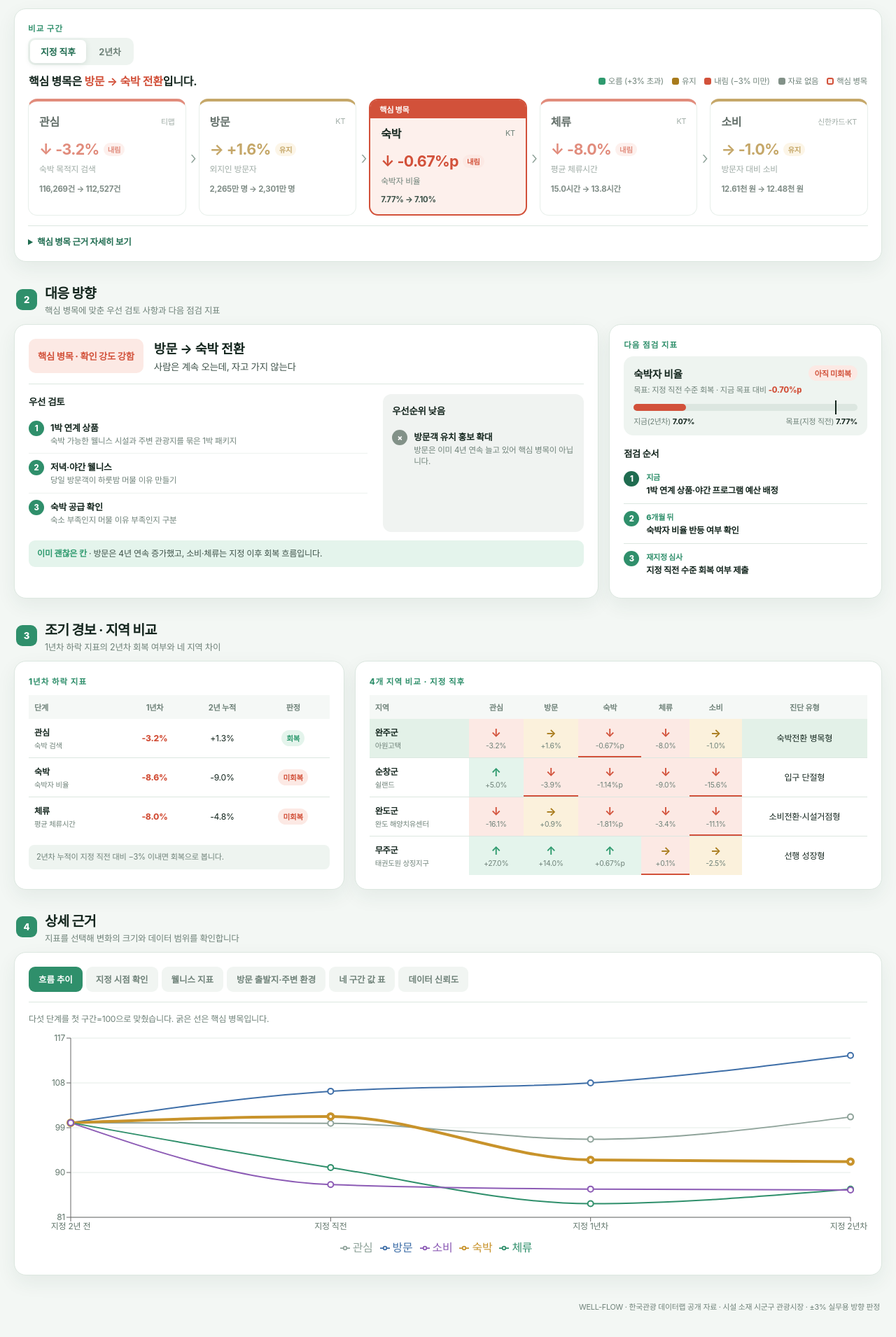
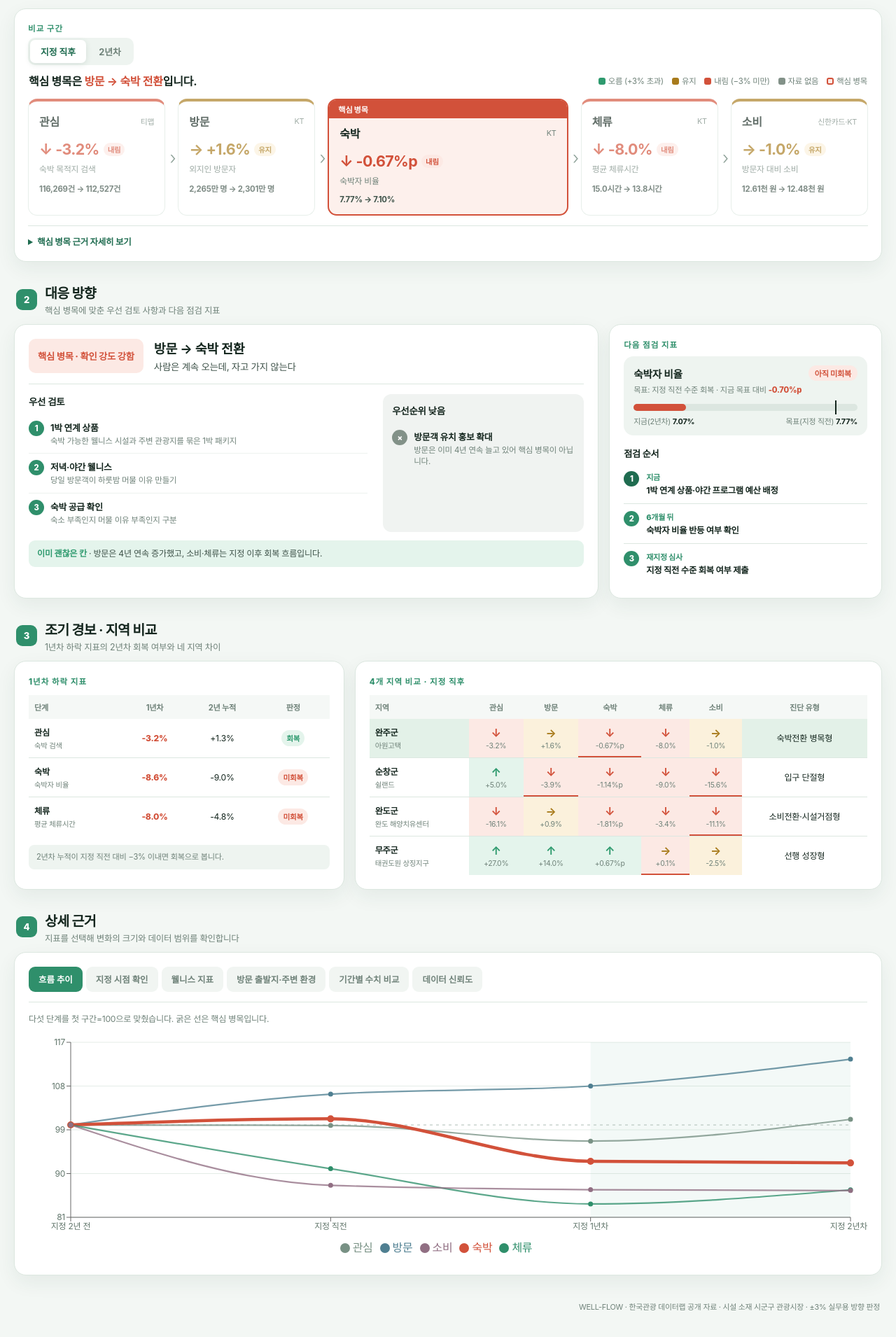
Before and after one commit to hyooos/Wellness, a Next.js app in the folder vercel-dashboard/: page / in a window 1280 px wide. Shown: the part 606-2516 px from the top of the page at 70% size. Built offline with nearby package versions, Linux system fonts and the light colour scheme; a web font is replaced by a local one.

Commit message:
Refine bottleneck emphasis and detail charts

```diff
--- a/vercel-dashboard/app/globals.css
+++ b/vercel-dashboard/app/globals.css
@@ -125,8 +125,9 @@ main { width: min(1480px, calc(100% - 40px)); margin: 0 auto; padding: 22px 0 42
 .stage-legend i.down { background: var(--down); }
 .stage-legend i.na { background: var(--na); }
 .stage-legend i.bottleneck { background: var(--down-bg); border: 2px solid var(--down); }
-.stage-flow { display: grid; grid-template-columns: repeat(5, minmax(0, 1fr)); gap: 18px; }
-.stage-wrap { position: relative; min-width: 0; }
+.stage-flow { display: flex; align-items: stretch; gap: 18px; }
+.stage-wrap { position: relative; min-width: 0; flex: 1 1 0; transition: flex .2s ease; }
+.stage-wrap.bottleneck-wrap { flex: 1.75 1 0; }
 .stage-card { position: relative; min-height: 167px; padding: 16px 15px 14px; border: 1px solid var(--line); border-radius: 13px; background: #fff; }
 .stage-card.up { border-top: 4px solid var(--up); }
 .stage-card.flat { border-top: 4px solid var(--flat); }
@@ -284,7 +285,9 @@ footer { margin-top: 23px; padding: 13px 3px; color: var(--muted); font-size: .6
   main { width: min(100% - 24px, 1100px); }
   .hero-grid { grid-template-columns: minmax(370px, 1fr) minmax(460px, 1.15fr); }
   .site-main { grid-template-columns: .75fr 1.25fr; }
-  .stage-flow { gap: 11px; }
+  .stage-flow { flex-wrap: wrap; gap: 11px; }
+  .stage-wrap { flex: 1 1 30%; }
+  .stage-wrap.bottleneck-wrap { flex: 1 1 100%; }
   .stage-arrow { right: -10px; }
   .compare-grid { grid-template-columns: 1fr; }
   .wellness-grid { grid-template-columns: repeat(3, 1fr); }
@@ -302,7 +305,8 @@ footer { margin-top: 23px; padding: 13px 3px; color: var(--muted); font-size: .6
   .site-panel { min-height: 310px; }
   .site-main { grid-template-columns: 41% 1fr; }
   .site-copy { padding: 15px 18px; }
-  .stage-flow { grid-template-columns: 1fr; gap: 8px; }
+  .stage-flow { flex-direction: column; flex-wrap: nowrap; gap: 8px; }
+  .stage-wrap, .stage-wrap.bottleneck-wrap { flex: 1 1 auto; }
   .stage-card { min-height: auto; }
   .stage-arrow { display: none; }
   .stage-card > strong { margin-top: 9px; }
--- a/vercel-dashboard/components/Dashboard.jsx
+++ b/vercel-dashboard/components/Dashboard.jsx
@@ -3,7 +3,7 @@
 import { useEffect, useMemo, useState } from "react";
 import { geoMercator, geoPath } from "d3-geo";
 import {
-  CartesianGrid, Legend, Line, LineChart, ReferenceLine, ResponsiveContainer, Tooltip, XAxis, YAxis,
+  CartesianGrid, Legend, Line, LineChart, ReferenceArea, ReferenceLine, ResponsiveContainer, Tooltip, XAxis, YAxis,
 } from "recharts";
 
 const PERIODS = ["P1", "P2", "P3", "P4"];
@@ -27,7 +27,7 @@ const INTERVALS = {
   immediate: { label: "지정 직후", before: "P2", after: "P3", growth: "g23_pct", point: "delta23_pctp", status: "지정직후_판정_3pct" },
   second: { label: "2년차", before: "P3", after: "P4", growth: "g34_pct", point: "delta34_pctp", status: "2년차_판정_3pct" },
 };
-const COLORS = { 관심: "#8fa39a", 방문: "#3f6fa8", 숙박: "#c8932b", 체류: "#2f8f6b", 소비: "#8c5bb5" };
+const COLORS = { 관심: "#789184", 방문: "#4f7f91", 숙박: "#bd8a45", 체류: "#2f8f6b", 소비: "#916f83" };
 
 function finite(value) { return typeof value === "number" && Number.isFinite(value); }
 function formatLevel(value, metric) {
@@ -116,7 +116,7 @@ function StageFlow({ data, selected, intervalKey }) {
       const isBottleneck = site.bottleneck.includes(stage);
       const before = data.kpi.find(r => r.지역키 === selected && r.기간 === interval.before)?.[metric];
       const after = data.kpi.find(r => r.지역키 === selected && r.기간 === interval.after)?.[metric];
-      return <div className="stage-wrap" key={stage}>
+      return <div className={`stage-wrap ${isBottleneck ? "bottleneck-wrap" : ""}`} key={stage}>
         <div className={`stage-card ${cls} ${isBottleneck ? "bottleneck" : ""}`}>
           {isBottleneck && <div className="bneck-band">핵심 병목</div>}
           <div className="stage-top"><span>{stage}</span><em>{source}</em></div><div className="stage-change-row"><strong>{arrow} {formatChange(change, metric)}</strong><span className={`status-chip ${cls}`}>{label}</span></div>
@@ -178,20 +178,28 @@ function FlowChart({ data, selected }) {
     STAGES.forEach(([stage, metric]) => { row[stage] = finite(source?.[metric]) && base?.[metric] ? source[metric] / base[metric] * 100 : null; });
     return row;
   });
-  return <div className="chart-box"><ResponsiveContainer width="100%" height={330}><LineChart data={rows} margin={{ top: 12, right: 24, left: 0, bottom: 8 }}>
+  return <div className="chart-box"><ResponsiveContainer width="100%" height={330}><LineChart data={rows} margin={{ top: 18, right: 24, left: 0, bottom: 8 }}>
     <CartesianGrid stroke="#e4ece7" vertical={false} /><XAxis dataKey="period" tick={{ fill: "#61766b", fontSize: 12 }} /><YAxis tick={{ fill: "#61766b", fontSize: 12 }} domain={["auto", "auto"]} unit="" />
-    <Tooltip formatter={(v) => `${Number(v).toFixed(1)}`} /><Legend />
-    {STAGES.map(([stage]) => <Line key={stage} type="monotone" dataKey={stage} stroke={COLORS[stage]} strokeWidth={data.sites[selected].bottleneck.includes(stage) ? 4 : 2} dot={{ r: 4 }} />)}
+    <ReferenceArea x1="지정 1년차" x2="지정 2년차" fill="#2f8f6b" fillOpacity={.055} />
+    <ReferenceLine y={100} stroke="#aebdb5" strokeDasharray="4 5" />
+    <Tooltip formatter={(v) => `${Number(v).toFixed(1)}`} contentStyle={{ borderColor: "#dce7e0", borderRadius: 10, boxShadow: "0 8px 22px rgba(31,67,51,.1)" }} /><Legend iconType="circle" />
+    {STAGES.map(([stage]) => { const bottleneck = data.sites[selected].bottleneck.includes(stage); return <Line key={stage} type="monotone" dataKey={stage} stroke={bottleneck ? "#d2513a" : COLORS[stage]} strokeWidth={bottleneck ? 4.5 : 2.2} strokeOpacity={bottleneck ? 1 : .78} dot={{ r: bottleneck ? 5 : 3.5, fill: bottleneck ? "#d2513a" : COLORS[stage], strokeWidth: 0 }} activeDot={{ r: 6 }} />; })}
   </LineChart></ResponsiveContainer></div>;
+}
+
+function DesignationLabel({ viewBox }) {
+  if (!viewBox) return null;
+  const x = (viewBox.x || 0) + 7, y = (viewBox.y || 0) + 7;
+  return <g pointerEvents="none"><rect x={x} y={y} width="58" height="23" rx="7" fill="#14261e" /><text x={x + 29} y={y + 15} fill="#fff" fontSize="11" fontWeight="750" textAnchor="middle">지정 시점</text></g>;
 }
 
 function MonthlyChart({ data, selected, metric }) {
   const rows = data.monthly.filter(r => r.지역키 === selected).map(r => ({ month: String(r.기준년월), value: r[metric] }));
   const intervention = String(data.its.find(r => r.지역키 === selected)?.개입시작월 || "");
-  return <div className="chart-box"><ResponsiveContainer width="100%" height={330}><LineChart data={rows} margin={{ top: 12, right: 26, left: 2, bottom: 8 }}>
+  return <div className="chart-box"><ResponsiveContainer width="100%" height={330}><LineChart data={rows} margin={{ top: 28, right: 82, left: 2, bottom: 8 }}>
     <CartesianGrid stroke="#e4ece7" vertical={false} /><XAxis dataKey="month" interval={5} tickFormatter={v => `${String(v).slice(2, 4)}.${String(v).slice(4)}`} tick={{ fill: "#61766b", fontSize: 11 }} />
     <YAxis tick={{ fill: "#61766b", fontSize: 11 }} width={54} /><Tooltip labelFormatter={v => `${String(v).slice(0, 4)}.${String(v).slice(4)}`} formatter={v => formatLevel(Number(v), metric)} />
-    <ReferenceLine x={intervention} stroke="#d2513a" strokeDasharray="5 5" label={{ value: "지정", fill: "#d2513a", fontSize: 11 }} />
+    <ReferenceLine x={intervention} stroke="#d2513a" strokeWidth={1.5} strokeDasharray="5 5" label={<DesignationLabel />} />
     <Line type="monotone" dataKey="value" name={LABEL[metric]} stroke="#2f8f6b" strokeWidth={2.5} dot={false} />
   </LineChart></ResponsiveContainer></div>;
 }
@@ -213,7 +221,7 @@ export default function Dashboard() {
     return { stage, metric: m, y1: row?.g23_pct, y2: kpi("P2", m) && kpi("P4", m) ? (kpi("P4", m) / kpi("P2", m) - 1) * 100 : null, isDown: row?.지정직후_판정_3pct === "DOWN" };
   }).filter(r => r.isDown && finite(r.y1));
   const its = data.its.find(r => r.지역키 === selected && r.지표 === metric);
-  const tabs = [["flow", "흐름 추이"], ["its", "지정 시점 확인"], ["wellness", "웰니스 지표"], ["market", "방문 출발지·주변 환경"], ["table", "네 구간 값 표"], ["quality", "데이터 신뢰도"]];
+  const tabs = [["flow", "흐름 추이"], ["its", "지정 시점 확인"], ["wellness", "웰니스 지표"], ["market", "방문 출발지·주변 환경"], ["table", "기간별 수치 비교"], ["quality", "데이터 신뢰도"]];
 
   return <main>
     <header className="topbar"><div className="brand"><b>WELL-FLOW <span>Monitor</span></b><p>웰니스 관광지 성과 진단</p></div><div className="top-meta">{site.region} 분석기간 · {ym(period.P1.시작월)}–{ym(period.P4.종료월)} · 지정월 기준</div></header>
```
